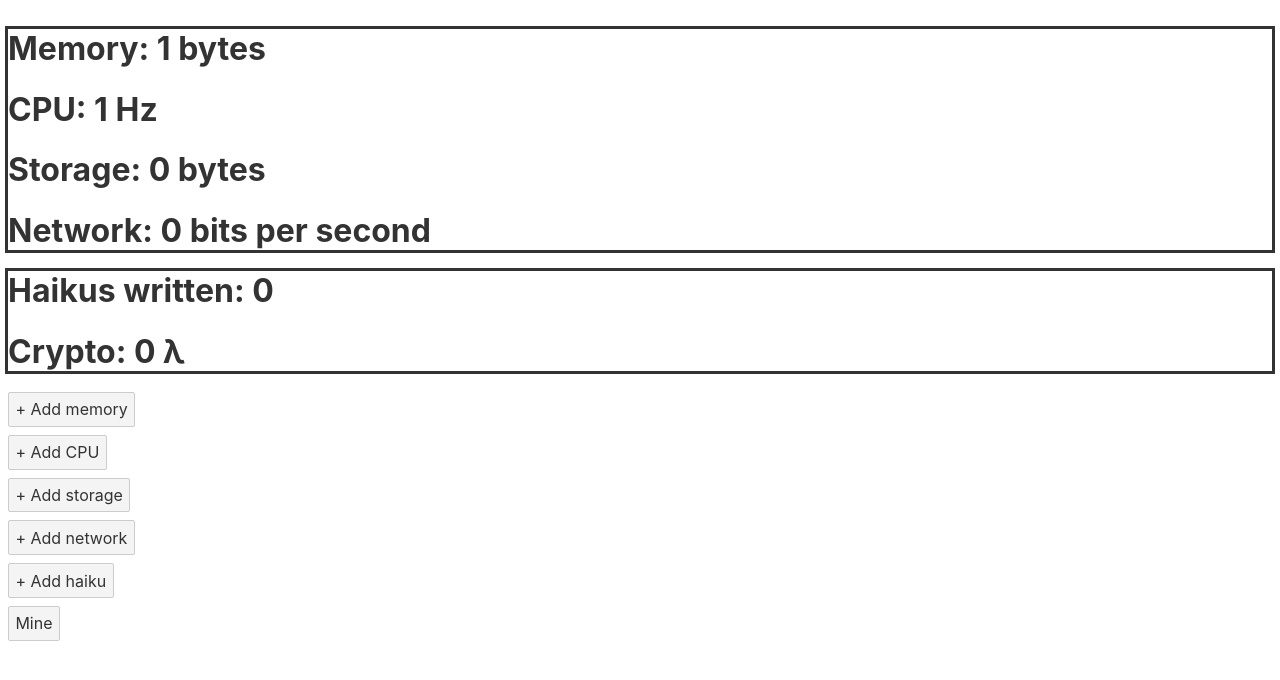
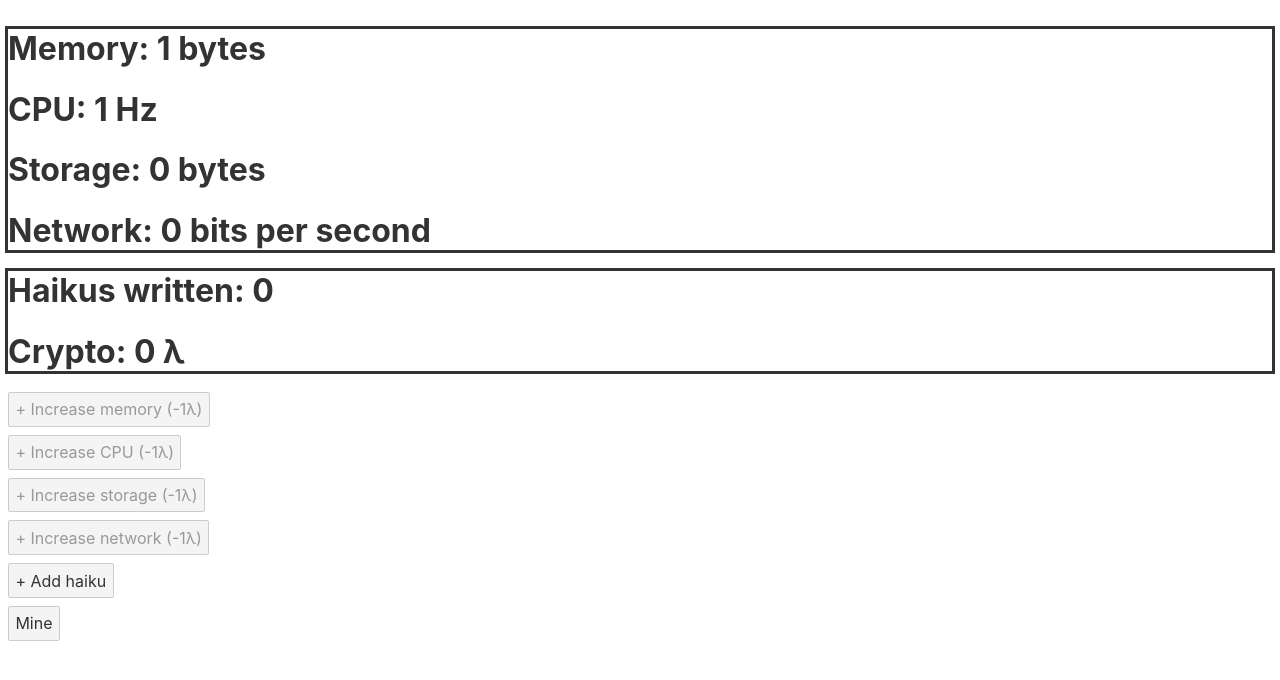
Before and after one commit to rcvink/simulation-proto, a Svelte app: page / in a window 1280 px wide. Shown: the top 680 px of the page. Built offline with nearby package versions, Linux system fonts and the light colour scheme.

Commit message:
SimpleIncrementers cost crypto to increment, disable when insufficient crypto, show cost, cost increases with each increment

```diff
--- a/src/App.svelte
+++ b/src/App.svelte
@@ -34,10 +34,22 @@
 	<h1>Crypto: {$cryptoCount} λ</h1>
 </div>
 
-<SimpleIncrementer count={memoryCount} label="memory"/>
-<SimpleIncrementer count={cpuCount} label="CPU"/>
-<SimpleIncrementer count={storageCount} label="storage"/>
-<SimpleIncrementer count={networkCount} label="network"/>
+<SimpleIncrementer
+	count={memoryCount}
+	currency={cryptoCount}
+	label="memory"/>
+<SimpleIncrementer
+	count={cpuCount}
+	currency={cryptoCount}
+	label="CPU"/>
+<SimpleIncrementer
+	count={storageCount}
+	currency={cryptoCount}
+	label="storage"/>
+<SimpleIncrementer
+	count={networkCount}
+	currency={cryptoCount}
+	label="network"/>
 <SlowIncrementer
 	count={haikuCount}
 	cpuCount={$cpuCount}
--- a/src/components/SimpleIncrementer.svelte
+++ b/src/components/SimpleIncrementer.svelte
@@ -1,14 +1,24 @@
 <script>
-	export let count = 0;
+	export let count;
+	export let currency;
 	export let label;
+	let cost = 1;
 
 	function increment() {
 		count.update(n => n + 1);
+		currency.update(n => n - cost);
+		++cost;
 	}
 </script>
 
 <div>
-	<button on:click={increment}>
-		+ Add {label}
-	</button>
+	{#if ($currency >= cost)}
+		<button on:click={increment}>
+			+ Increase {label} (-{cost}λ)
+		</button>
+	{:else}
+		<button disabled>
+			+ Increase {label} (-{cost}λ)
+		</button>
+	{/if}
 </div>
```
